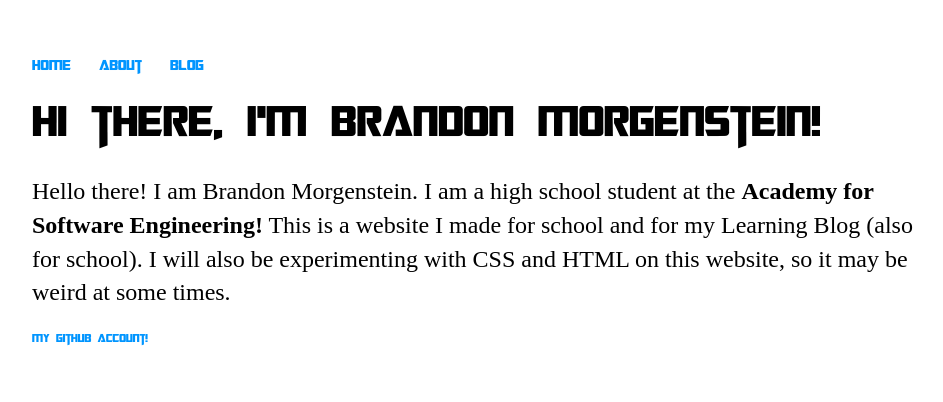
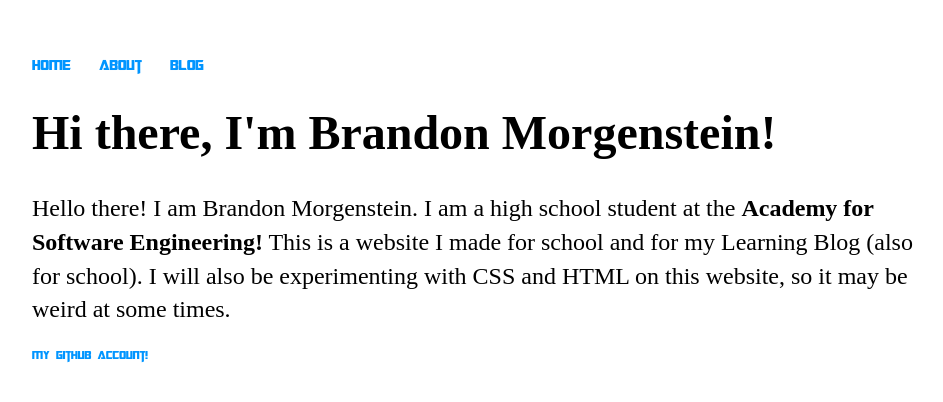
Before and after one commit to brandonm4478/brandonm4478.github.io, a Jekyll site: the page built from index.html, in a window 1280 px wide. Shown: the top 402 px of the page, without its empty margins (160-1103 px from the left). Built offline with Jekyll 4.4.1, drawn with Linux system fonts in a browser that asks for light colours; Markdown is read by kramdown in place of the engine named in the settings.

Commit message:
Update main.css

```diff
--- a/css/main.css
+++ b/css/main.css
@@ -31,7 +31,7 @@ a:hover {
 }
 h1 {
   font-size: 3em;
-  font-family:'Transformers Movie';
+  font-family:'Star Jedi';
 }
 p {
   font-size: 1.5em;
```
